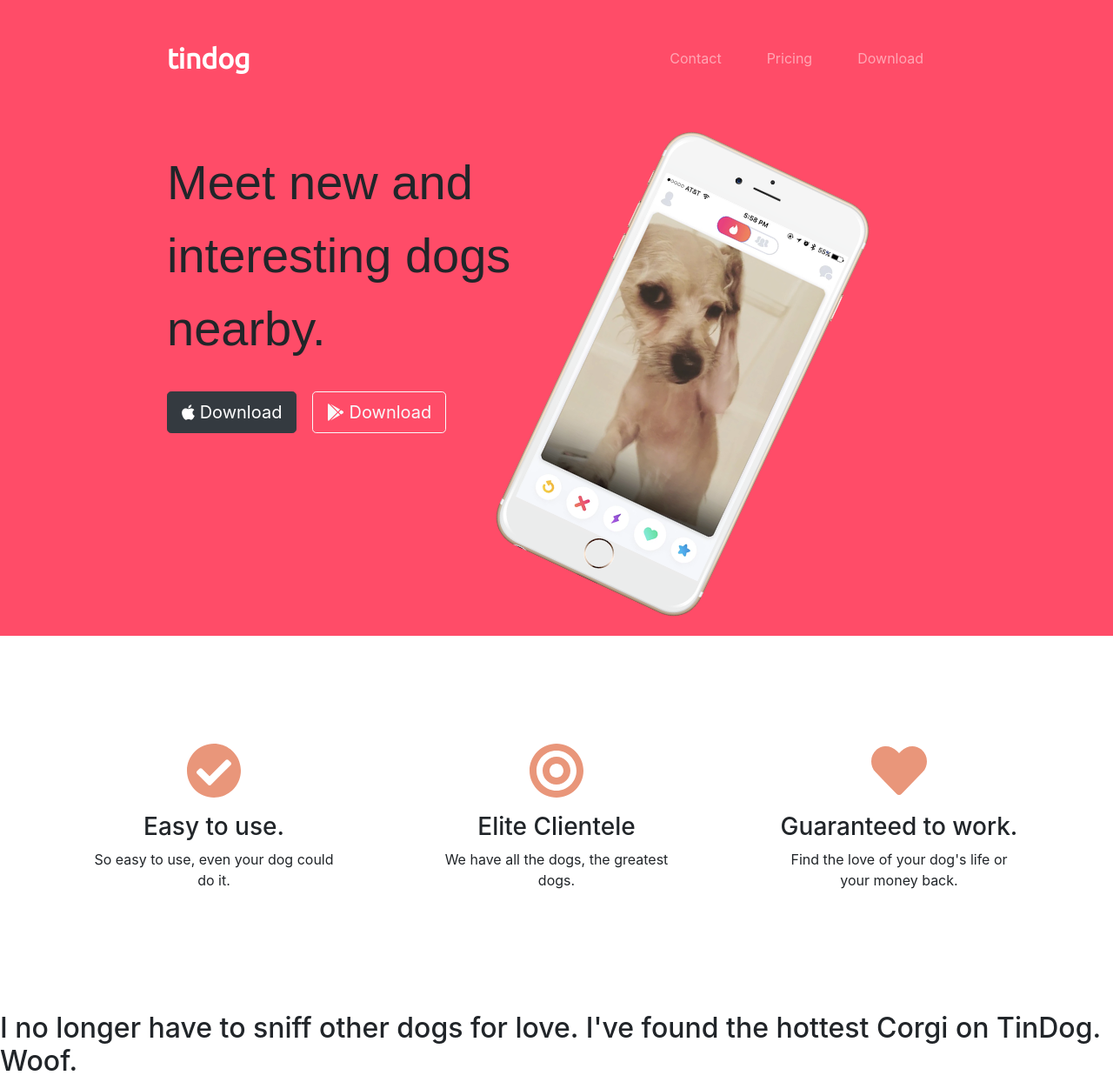
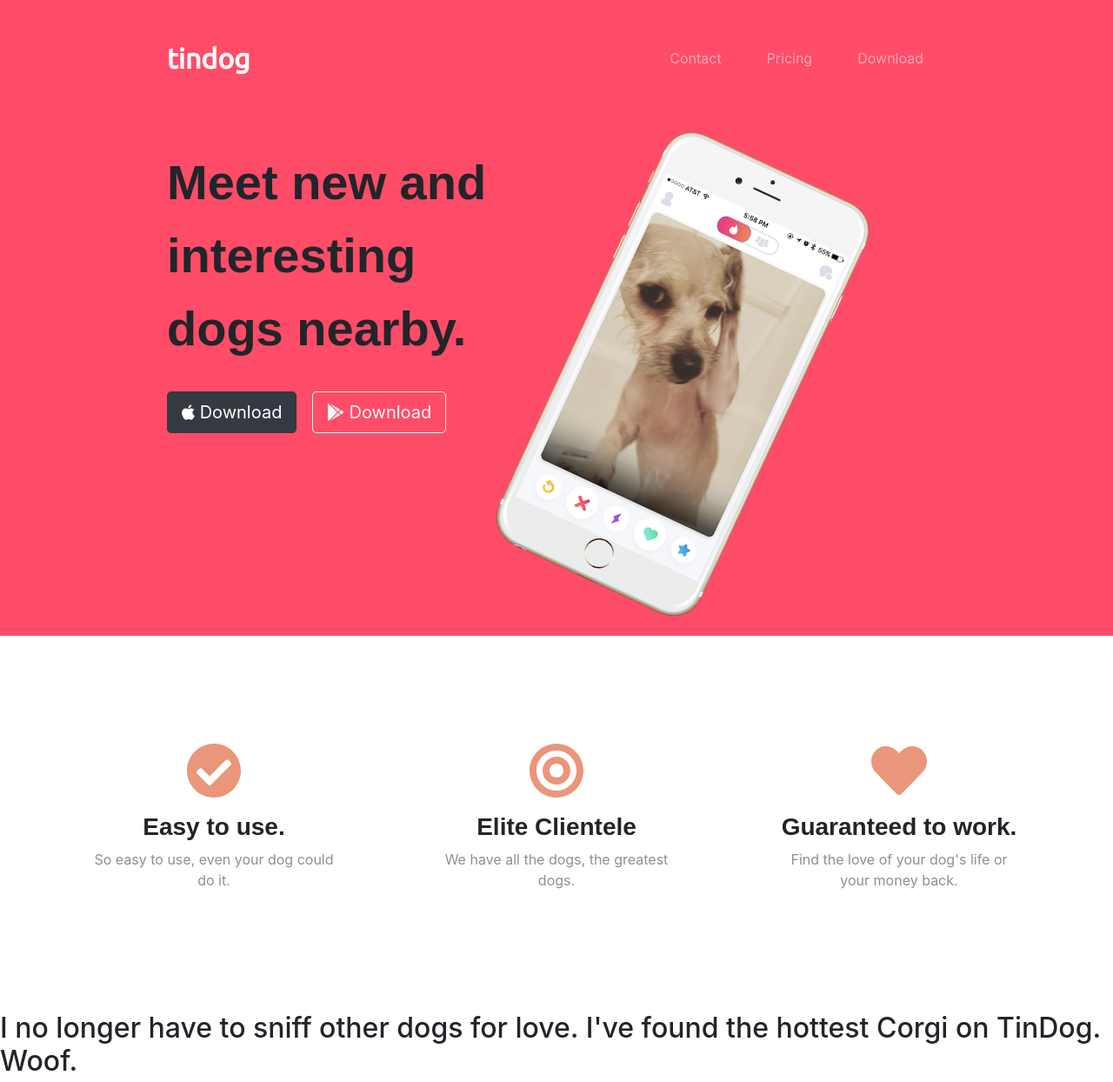
Before and after one commit to kothapallisr/js-sandbox, a plain HTML site: page tindog/index.html in a window 1280 px wide. Shown: the top 1244 px of the page at 87% size. Drawn offline with nearby package versions, Linux system fonts and the light colour scheme.

Commit message:
features section

```diff
--- a/tindog/css/styles.css
+++ b/tindog/css/styles.css
@@ -8,6 +8,14 @@
   font-family: "Montserrat-Black", sans-serif;
   font-size: 3.5rem;
   line-height: 1.5;
+  font-weight: bold;
+}
+h3 {
+  font-family: "Montserrat-Bold", sans-serif;
+  font-weight: bold;
+}
+p {
+  color: #8f8f8f;
 }
 .navbar {
   padding: 0 0 4.5rem;
```
